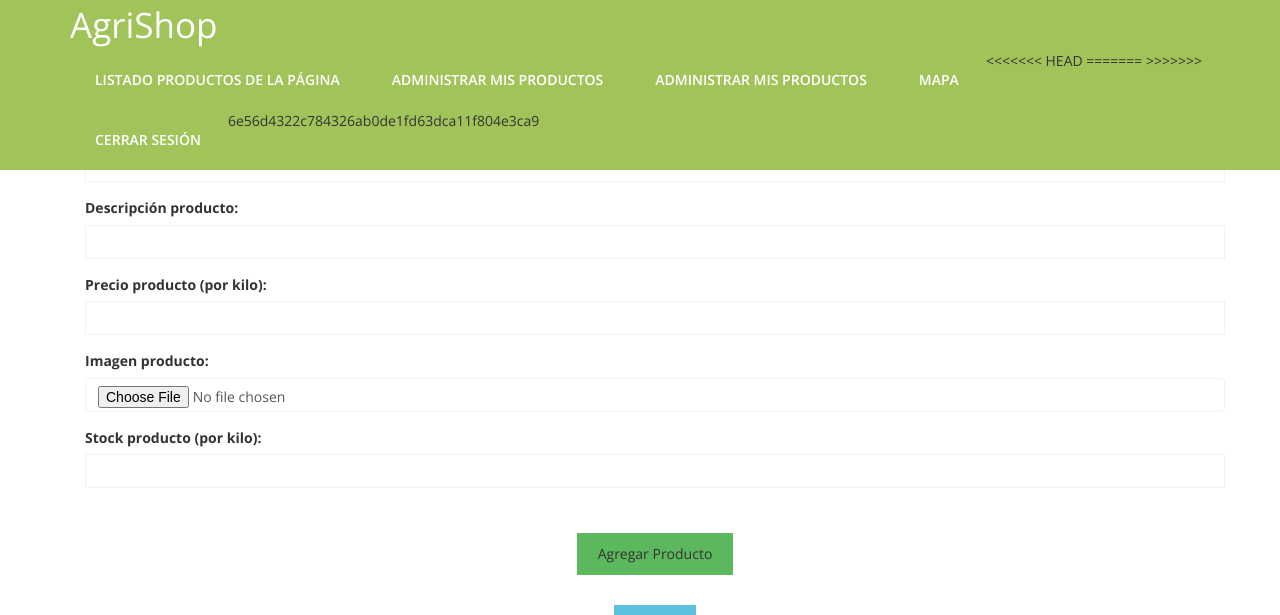
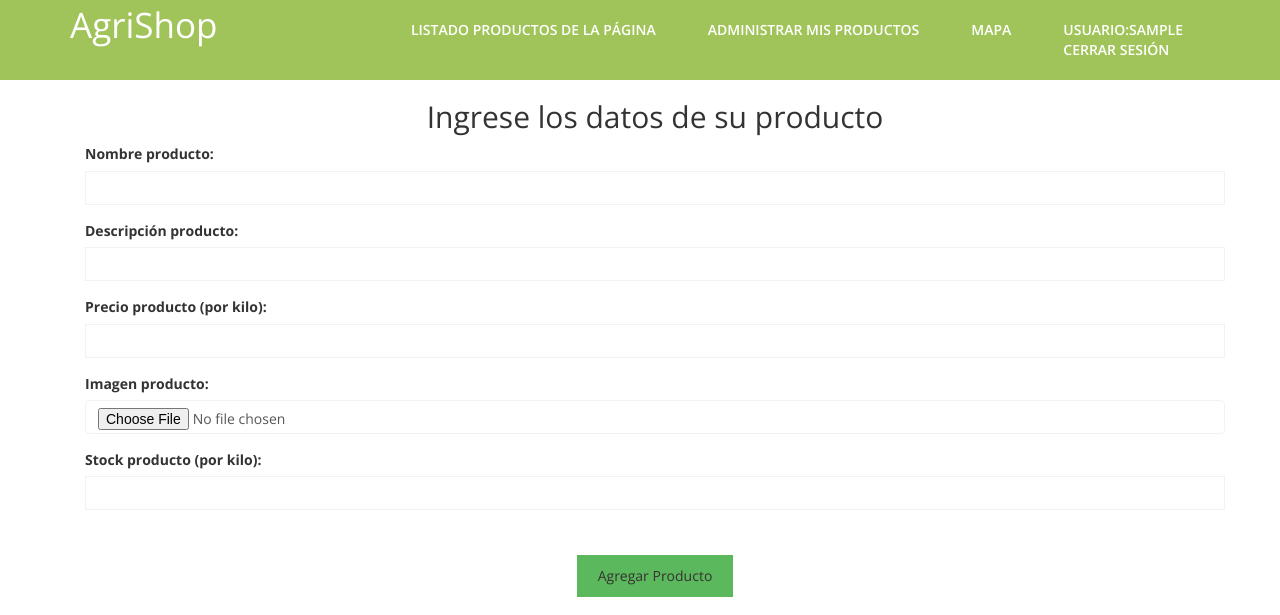
Before and after one commit to DanielWiz/AgruculShop, a Django app: page /agregarProducto in a window 1280 px wide. Shown: the top 615 px of the page. Run offline with Django 3.2, Linux system fonts and the light colour scheme; the visitor is signed in with stand-in values (Sample User, id 1); some libraries are stand-ins or nearby versions.

Commit message:
arreglos menores

```diff
--- a/agrishop/templates/agrishop/administrarProductos.html
+++ b/agrishop/templates/agrishop/administrarProductos.html
@@ -1,7 +1,7 @@
 {% extends 'agrishop/base.html' %}
 {% block content %}
 <div class="container">
-	<h2>Mis productos</h2>
+	<h2>Mis productos: <br><small>Productos usuario: {{user}}</small></h2>
 		{% if productos %}
 			<div class="row">
 				<div class="col text-right">
--- a/agrishop/templates/agrishop/base.html
+++ b/agrishop/templates/agrishop/base.html
@@ -42,13 +42,9 @@
           {% if user.is_authenticated %}
           <ul class="nav nav-tabs" role='tablist'>
             <li role='presentation'><a href="{% url 'listadoProductos' %}">Listado productos de la página</a></li>
-<<<<<<< HEAD
-            <li role='presentation'><a href="/administrarProductos/{{user.id}}">Administrar mis productos</a></li>
-=======
             <li role='presentation'><a href="{% url 'administrarProductos' %}">Administrar mis productos</a></li>
             <li role='presentation'><a href="{% url 'mapa' %}">Mapa</a></li>
->>>>>>> 6e56d4322c784326ab0de1fd63dca11f804e3ca9
-            <li role='presentation'><a href="{% url 'logout' %}">Cerrar Sesión</a></li>
+            <li role='presentation'><a href="{% url 'logout' %}">Usuario:{{user.username}}<br>Cerrar Sesión</a></li>
           </ul>
 
           {% else %}
@@ -64,6 +60,7 @@
   </nav>
 
 <div class="container" style="margin-top: 48px;">
+  <br>
     {% block content %}
 
     {% endblock %}
--- a/agrishop/urls.py
+++ b/agrishop/urls.py
@@ -15,7 +15,7 @@ urlpatterns = [
     path('guardarProducto', views.guardarProducto, name='guardarProducto'),
     path('listadoProductos', views.listadoProductos, name='listadoProductos'),
     path('mapa',views.mapa,name='mapa'),
-    path('administrarProductos/<int:usuario_id>', views.administrarProductos, name='administrarProductos'),
+    path('administrarProductos', views.administrarProductos, name='administrarProductos'),
     path('borrarProducto/<int:producto_id>', views.borrarProducto, name='borrarProducto'),
     path('detalleProducto/<int:producto_id>', views.detalleProducto, name='detalleProducto'),
     path('modificarProducto/<int:producto_id>', views.modificarProducto, name='modificarProducto'),
--- a/agrishop/views.py
+++ b/agrishop/views.py
@@ -70,7 +70,7 @@ def listadoProductos(request):
     }
     return HttpResponse(template.render(context, request))
 
-def administrarProductos(request, usuario_id):
+def administrarProductos(request):
     user = request.user
     cargarProductos = Producto.objects.filter(Usuario = user)
     template = loader.get_template('agrishop/administrarProductos.html')
```
Also changed, not shown: agrishop/templates/agrishop/index.html (+13 -22 lines).
